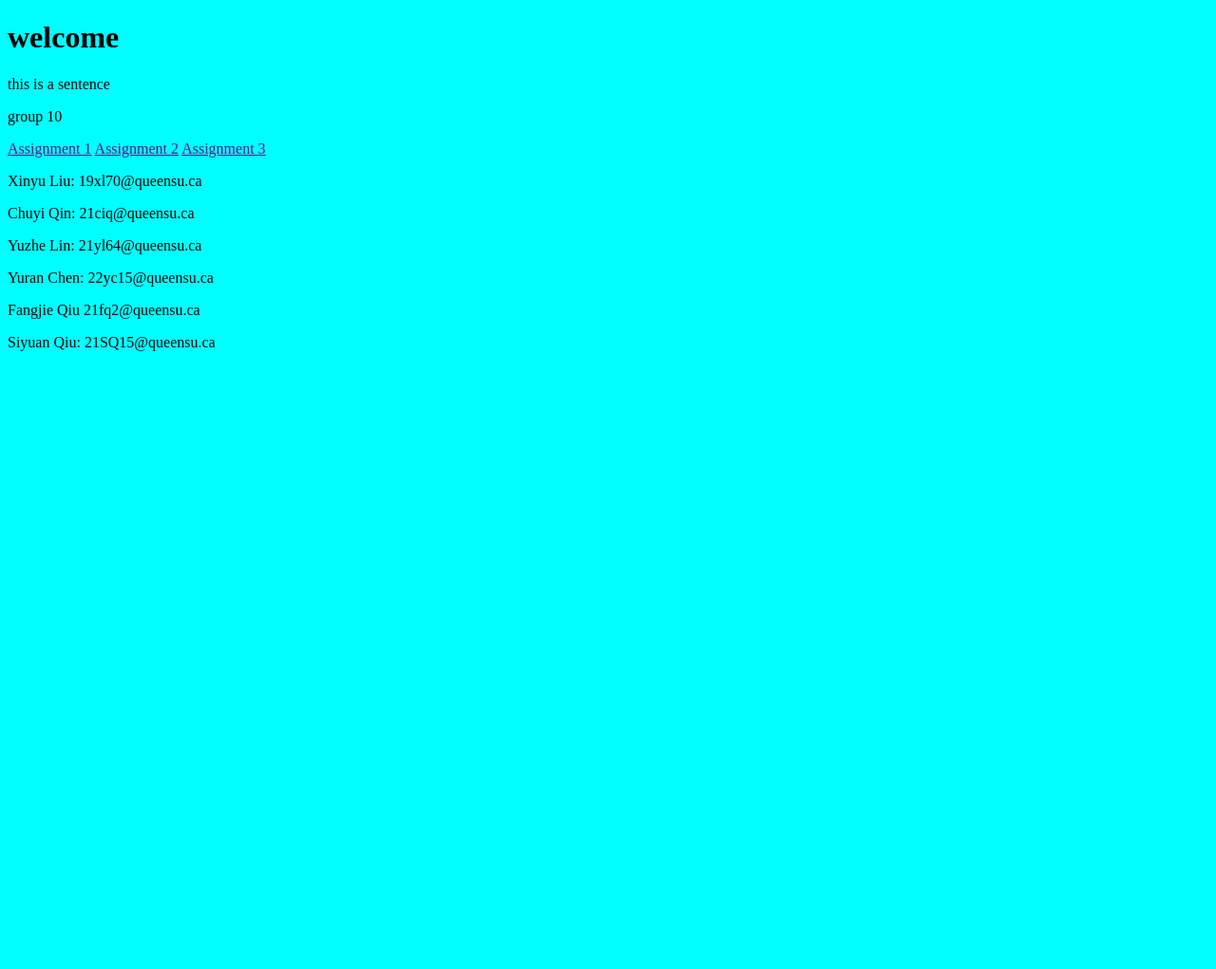
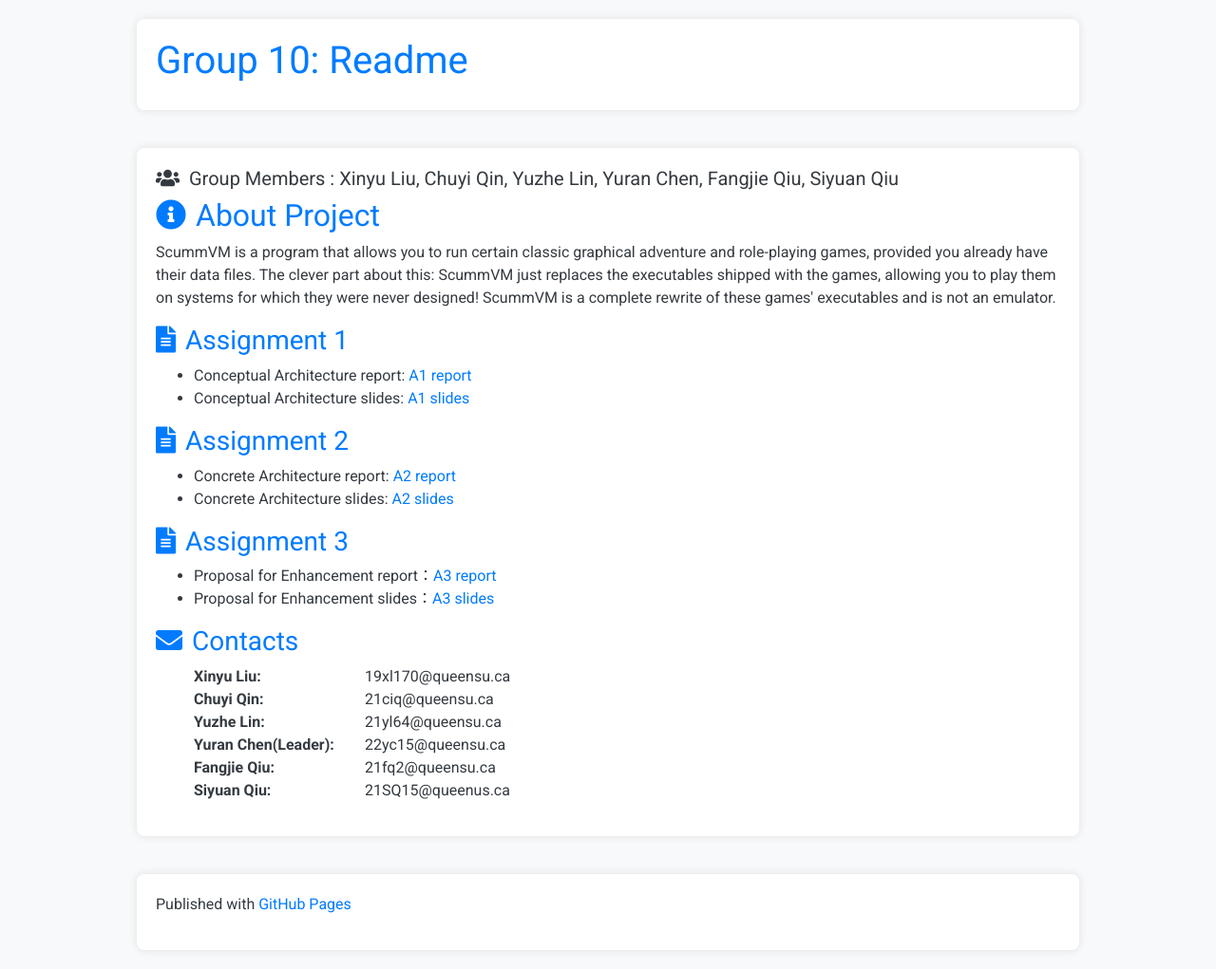
Before and after one commit to CISC322-Group10/group10web.github.io, a plain HTML site: page index.html in a window 1280 px wide. Shown: the whole page at 95% size. Before the commit the page ends 800 px from the top, so only its background shows below. Drawn offline with nearby package versions, Linux system fonts and the light colour scheme.

Commit message:
wed updated
Signed-off-by: YuranCh <156637288+YuranCh@users.noreply.github.com>

```diff
--- a/index.html
+++ b/index.html
@@ -1,33 +1,126 @@
+
 <!DOCTYPE html>
-<html lang="en">
+<html lang="en-US">
   <head>
-        <meta charset="UTF-8">
-        <meta name="viewport" content="width=device-width, initial-scale=1.0">
-        <title>Weeeebsite</title>
+    <meta charset="utf-8" />
+    <meta http-equiv="X-UA-Compatible" content="IE=edge" />
+    <meta name="viewport" content="width=device-width, initial-scale=1, maximum-scale=2" />
+    <link href="https://fonts.googleapis.com/css2?family=Roboto:wght@400;700&display=swap" rel="stylesheet" />
+    <link rel="stylesheet" href="https://stackpath.bootstrapcdn.com/bootstrap/4.5.2/css/bootstrap.min.css" />
+    <link rel="stylesheet" href="https://cdnjs.cloudflare.com/ajax/libs/font-awesome/5.15.3/css/all.min.css" />
+
     <style>
-            body{
-                /*backgroundcolor*/
-                background-color:aqua;
-                /*wordcolor*/
-                color:black
+      body {
+        font-family: 'Roboto', sans-serif;
+        background-color: #f8f9fa;
+        color: #343a40;
+      }
+
+      h1,
+      h2,
+      h3 {
+        color: #007bff;
+      }
+
+      .outer {
+        display: flex;
+        justify-content: center;
+        align-items: center;
+        padding: 20px;
+      }
+
+      .inner {
+        width: 80%;
+        max-width: 1200px;
+        background: #fff;
+        padding: 20px;
+        border-radius: 8px;
+        box-shadow: 0px 0px 10px rgba(0, 0, 0, 0.1);
+      }
+
+      .icon {
+        margin-right: 10px;
+      }
+
+      @media (max-width: 768px) {
+        .inner {
+          width: 100%;
+          padding: 10px;
+        }
+      }
+
+      .contact-list li {
+        display: flex;
+        justify-content: flex-start;
+        align-items: center;
+      }
+
+      .contact-list li strong {
+        min-width: 180px; /* Adjust based on the longest name */
       }
     </style>
+
+    <title>readme</title>
   </head>
+
   <body>
-        <!--setbackground-->
-        <body background=""></body>
-        <!--title-->
-        <h1>welcome</h1>
-        <p>this is a sentence</p>
-        <p> group 10</p>
-        <a href="">Assignment 1</a>
-        <a href="">Assignment 2</a>
-        <a href="">Assignment 3</a>
-        <p>Xinyu Liu: 19xl70@queensu.ca</p>
-        <p>Chuyi Qin: 21ciq@queensu.ca</p>
-        <p>Yuzhe Lin: 21yl64@queensu.ca</p>
-        <p>Yuran Chen: 22yc15@queensu.ca</p>
-        <p>Fangjie Qiu 21fq2@queensu.ca</p>
-        <p>Siyuan Qiu: 21SQ15@queensu.ca</p>
+    <!-- HEADER -->
+    <div id="header_wrap" class="outer">
+      <header class="inner">
+        <h1 id="project_title">Group 10: Readme</h1>
+      </header>
+    </div>
+
+    <!-- MAIN CONTENT -->
+    <div id="main_content_wrap" class="outer">
+      <section id="main_content" class="inner">
+        <h5 id="group-members--Xinyu-Liu-Chuyi-Qin-Yuzhe-Lin-Yuran-Chen-Fangjie-Qiu-Siyuan-Qiu">
+          <i class="fas fa-users icon"></i>Group Members : Xinyu Liu, Chuyi Qin, Yuzhe Lin, Yuran Chen, Fangjie Qiu, Siyuan Qiu
+        </h5>
+
+        <h2 id="about-project">
+          <i class="fas fa-info-circle icon"></i>About Project
+        </h2>
+        <p>
+          ScummVM is a program that allows you to run certain classic graphical adventure and role-playing games, provided you already have their data files. The clever part about this: ScummVM just replaces the executables shipped with the games, allowing you to play them on systems for which they were never designed! ScummVM is a complete rewrite of these games' executables and is not an emulator.
+        </p>
+
+
+        <h3 id="assignment-1"><i class="fas fa-file-alt icon"></i>Assignment 1</h3>
+        <ul>
+          <li>Conceptual Architecture report: <a href="">A1 report</a></li>
+          <li>Conceptual Architecture slides: <a href="">A1 slides</a></li>
+        </ul>
+
+        <h3 id="assignment-2"><i class="fas fa-file-alt icon"></i>Assignment 2</h3>
+        <ul>
+          <li>Concrete Architecture report: <a href="">A2 report</a></li>
+          <li>Concrete Architecture slides: <a href="">A2 slides</a></li>
+        </ul>
+
+        <h3 id="assignment-3"><i class="fas fa-file-alt icon"></i>Assignment 3</h3>
+        <ul>
+          <li>Proposal for Enhancement report：<a href="">A3 report</a></li>
+          <li>Proposal for Enhancement slides：<a href="">A3 slides</a></li>
+        </ul>
+
+        <h3 id="contacts"><i class="fas fa-envelope icon"></i>Contacts</h3>
+        <ul class="contact-list">
+            <li><strong>Xinyu Liu:</strong> 19xl170@queensu.ca</li>
+            <li><strong>Chuyi Qin:</strong> 21ciq@queensu.ca</li>
+            <li><strong>Yuzhe Lin:</strong> 21yl64@queensu.ca</li>
+            <li><strong>Yuran Chen(Leader):</strong> 22yc15@queensu.ca</li>
+            <li><strong>Fangjie Qiu:</strong> 21fq2@queensu.ca</li>
+            <li><strong>Siyuan Qiu:</strong> 21SQ15@queenus.ca</li>
+        </ul>
+      </section>
+    </div>
+
+    <!-- FOOTER  -->
+    <div id="footer_wrap" class="outer">
+      <footer class="inner">
+        <p>Published with <a href="https://pages.github.com">GitHub Pages</a></p>
+      </footer>
+    </div>
   </body>
 </html>
```
Lines whose indentation alone changed are shown as unchanged.
